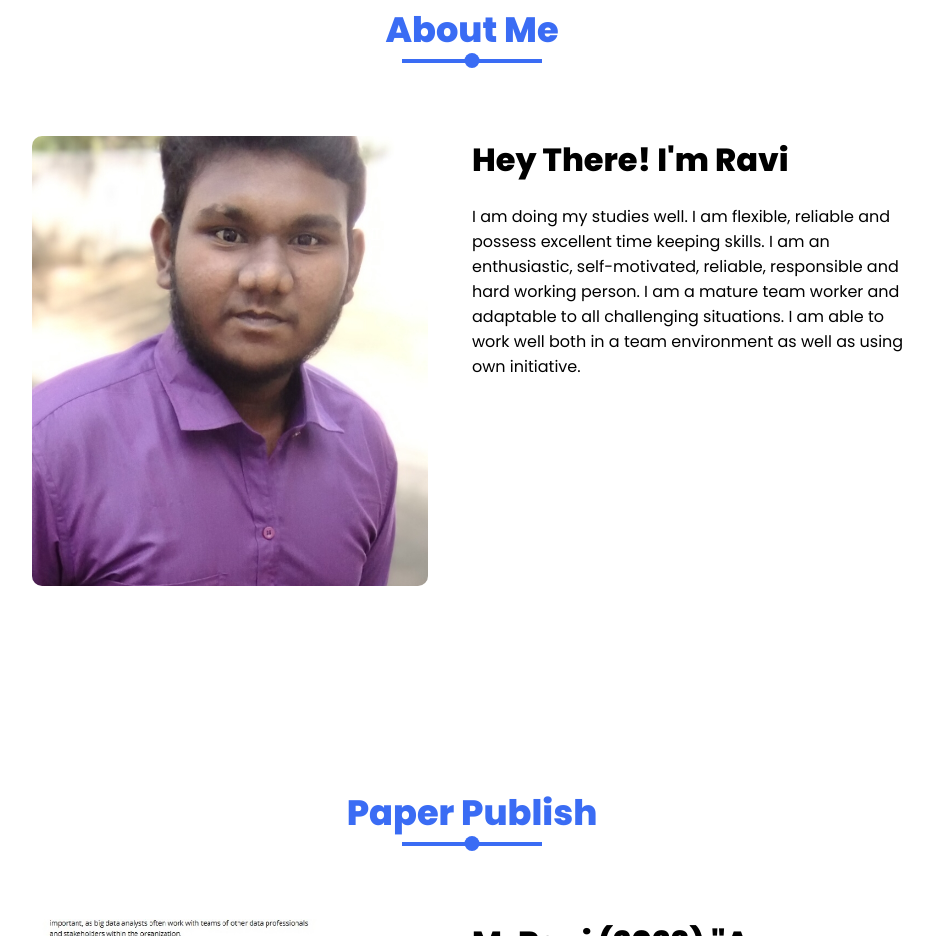
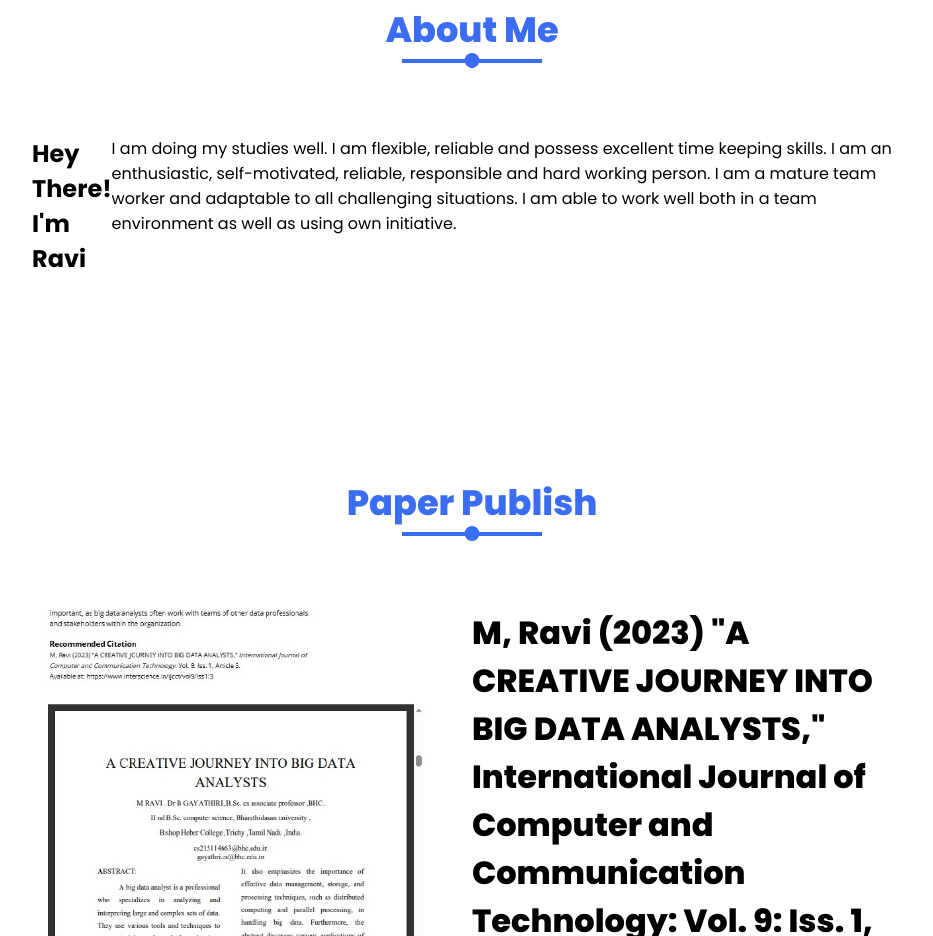
Before and after one commit to ravimanivel/website, a plain HTML site: page index.html in a window 1280 px wide. Shown: the part 897-1833 px from the top of the page, without its empty margins (168-1101 px from the left). Drawn offline with Linux system fonts and the light colour scheme.

Commit message:
Update index.html

```diff
--- a/index.html
+++ b/index.html
@@ -43,12 +43,6 @@
         <h2 class="section-title">About Me</h2>
       </div>
       <div class="content">
-        <div class="column col-left reveal">
-          <div class="img-card">
-            <img src="profile.jpg" alt="">
-          </div>
-        </div>
-        <div class="column col-right reveal">
           <h2 class="content-title">Hey There! I'm Ravi</h2>
           <p class="paragraph-text">I am doing my studies well. I am
 flexible, reliable and possess excellent time keeping skills. I am an
@@ -56,7 +50,6 @@ enthusiastic, self-motivated, reliable, responsible and hard working person. I
 am a mature team worker and adaptable to all challenging situations. I am
 able to work well both in a team environment as well as using own initiative.</p>
 
-        </div>
       </div>
     </section>
     <section class="about" id="publish">
```
